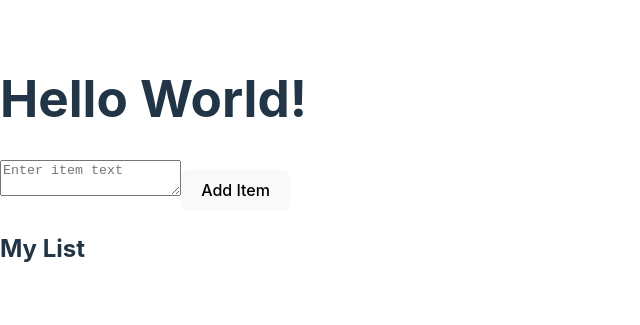
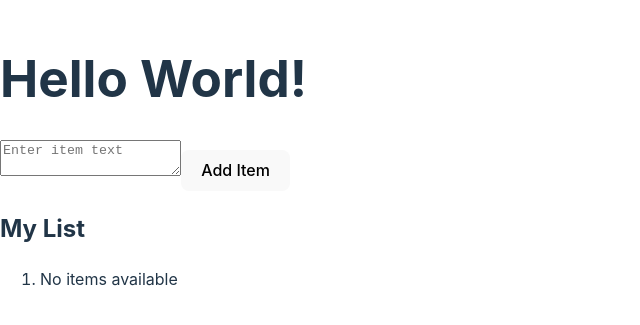
Before and after one commit to juusokayhkolut/awa_vko9, a React (Vite) app: page / in a window 1280 px wide. Shown: the part 239-564 px from the top of the page, without its empty margins (0-640 px from the left). Built offline with nearby package versions, Linux system fonts and the light colour scheme.

Commit message:
New commit

```diff
--- a/src/components/MyList.tsx
+++ b/src/components/MyList.tsx
@@ -12,20 +12,25 @@ interface ListProps {
   toggleItemClick?: (id: string) => void;
 }
 
+
 const MyList: React.FC<ListProps> = ({ header, items, toggleItemClick }) => {
   return (
     <div>
       <h2>{header}</h2>
       <ol>
-        {items.map(item => (
+        {items.length > 0 ? (
+          items.map((item) => (
             <li
               key={item.id}
               onClick={() => toggleItemClick && toggleItemClick(item.id)}
-            style={{ textDecoration: item.clicked ? 'line-through' : 'none' }}
+              style={{ textDecoration: item.clicked ? "line-through" : "none" }}
             >
               {item.text}
             </li>
-        ))}
+          ))
+        ) : (
+          <li>No items available</li> // Render fallback
+        )}
       </ol>
     </div>
   );
```
Lines whose indentation alone changed are shown as unchanged.
